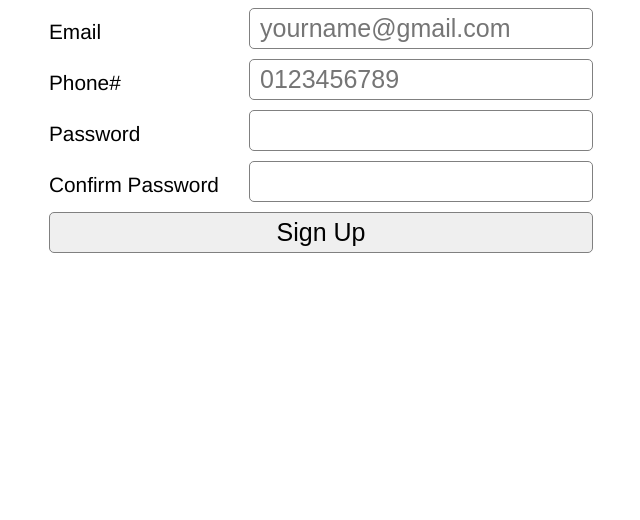
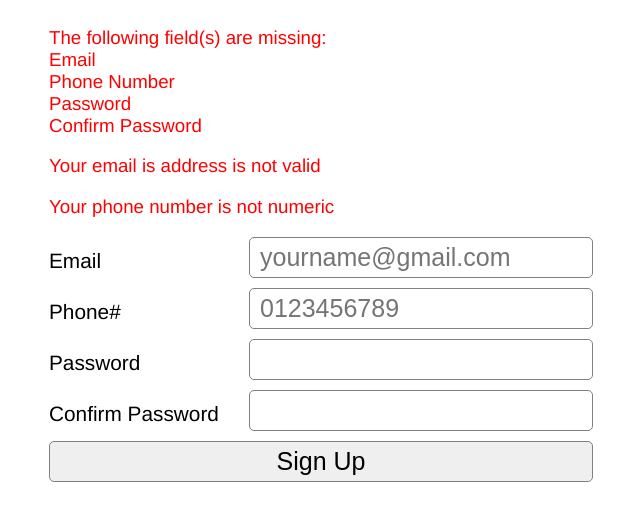
Before and after one commit to franknavarro/webcourse2.0, a plain HTML site: page 4-jquery/form-validation.html in a window 1280 px wide. Both pictures are taken after a click on the input "Sign Up". Shown: the whole page, without its empty margins (319-959 px from the left). Drawn offline with Linux system fonts and the light colour scheme.

Commit message:
jQuery Form Validation Done

```diff
--- a/4-jquery/form-validation.html
+++ b/4-jquery/form-validation.html
@@ -1,6 +1,6 @@
 <html>
     <head>
-        <title>AJAX</title>
+        <title>Form Validation</title>
         <script src="jquery-3.2.1.min.js"></script>
         <style>
 
@@ -37,11 +37,25 @@
                 width: 100%;;
             }
 
+            #errorMessage {
+                color: red;
+                font-size: 90% !important;
+            }
+
+            #successMessage {
+                color: green;
+                font-size: 90% !important;
+                display: none;
+                margin-bottom: 20px;
+            }
+
         </style>
     </head>
     <body>
 
         <div id="wrapper">
+            <div id="errorMessage"></div>
+            <div id="successMessage">You filled out the form!!! Congrats!</div>
             <div class="form-element">
                 <label for="email">Email</label>
                 <input type="text" name="email" id="email" placeholder="yourname@gmail.com">
@@ -64,7 +78,51 @@
         </div>
         <script type="text/javascript">
 
+            function isEmail(email) {
+              var regex = /^([a-zA-Z0-9_.+-])+\@(([a-zA-Z0-9-])+\.)+([a-zA-Z0-9]{2,4})+$/;
+              return regex.test(email);
+            }
 
+            $("#submitButton").click(function() {
+
+                var errorMessage = "";
+                var fieldMissing = "";
+
+                if ($("#email").val() == "") {
+                    fieldMissing += "<br>Email";
+                }
+                if ($("#phone").val() == "") {
+                    fieldMissing += "<br>Phone Number";
+                }
+                if ($("#password").val() == "") {
+                    fieldMissing += "<br>Password";
+                }
+                if ($("#passwordConfirm").val() == "") {
+                    fieldMissing += "<br>Confirm Password";
+                }
+
+                if (fieldMissing != "") {
+                    errorMessage += "<p>The following field(s) are missing: " + fieldMissing;
+                }
+
+                if (isEmail($("#email").val()) == false) {
+                    errorMessage += "<p>Your email is address is not valid</p>";
+                }
+                if ($.isNumeric($("#phone").val()) == false) {
+                    errorMessage += "<p>Your phone number is not numeric</p>";
+                }
+                if ($("#password").val() != $("#passwordConfirm").val()) {
+                    errorMessage += "<p>Your passwords do not match</p>";
+                }
+
+                if (errorMessage != "") {
+                    $("#errorMessage").html(errorMessage);
+                } else {
+                    $("#successMessage").show();
+                    $("#errorMessage").hide();
+                }
+
+            });
 
 
         </script>
```
